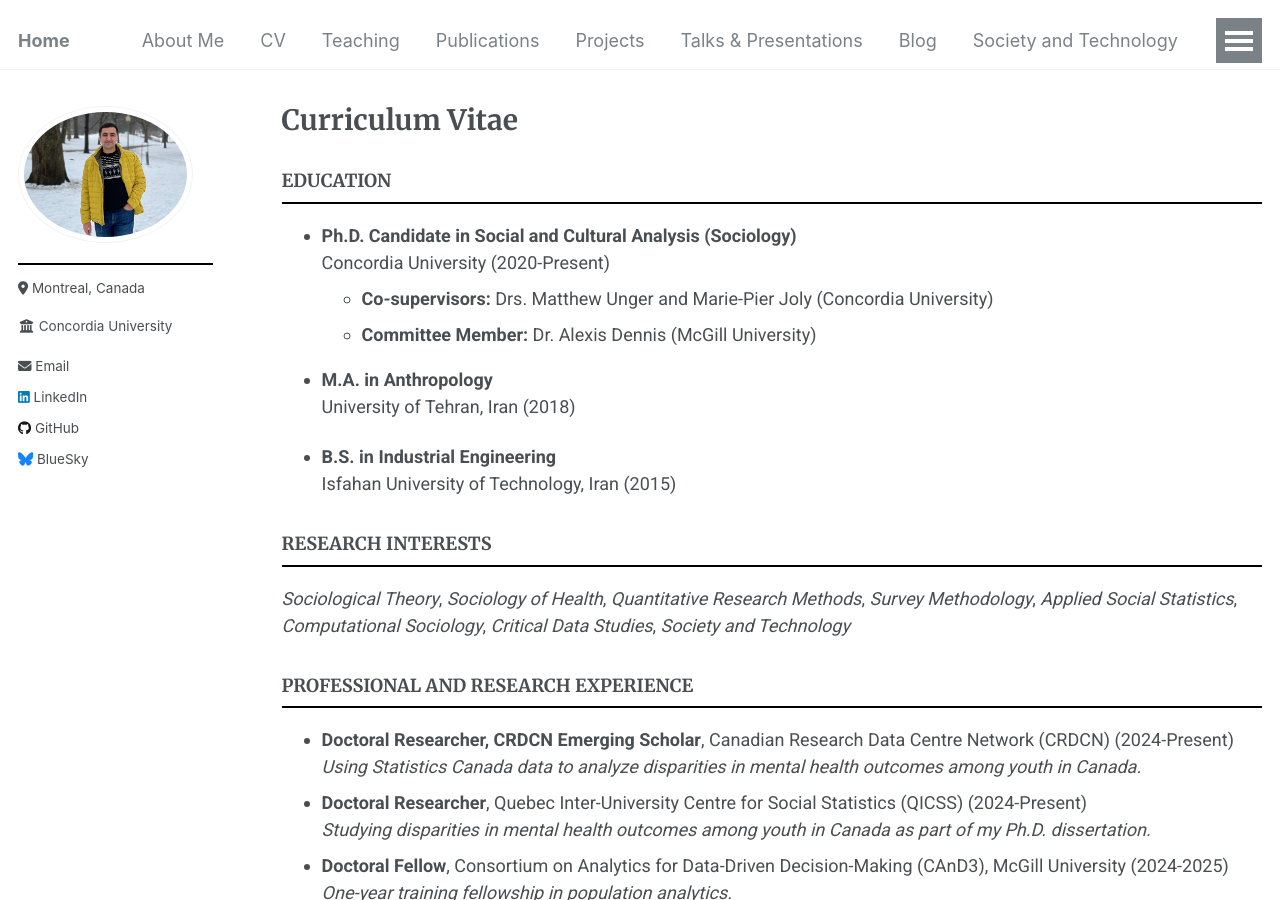
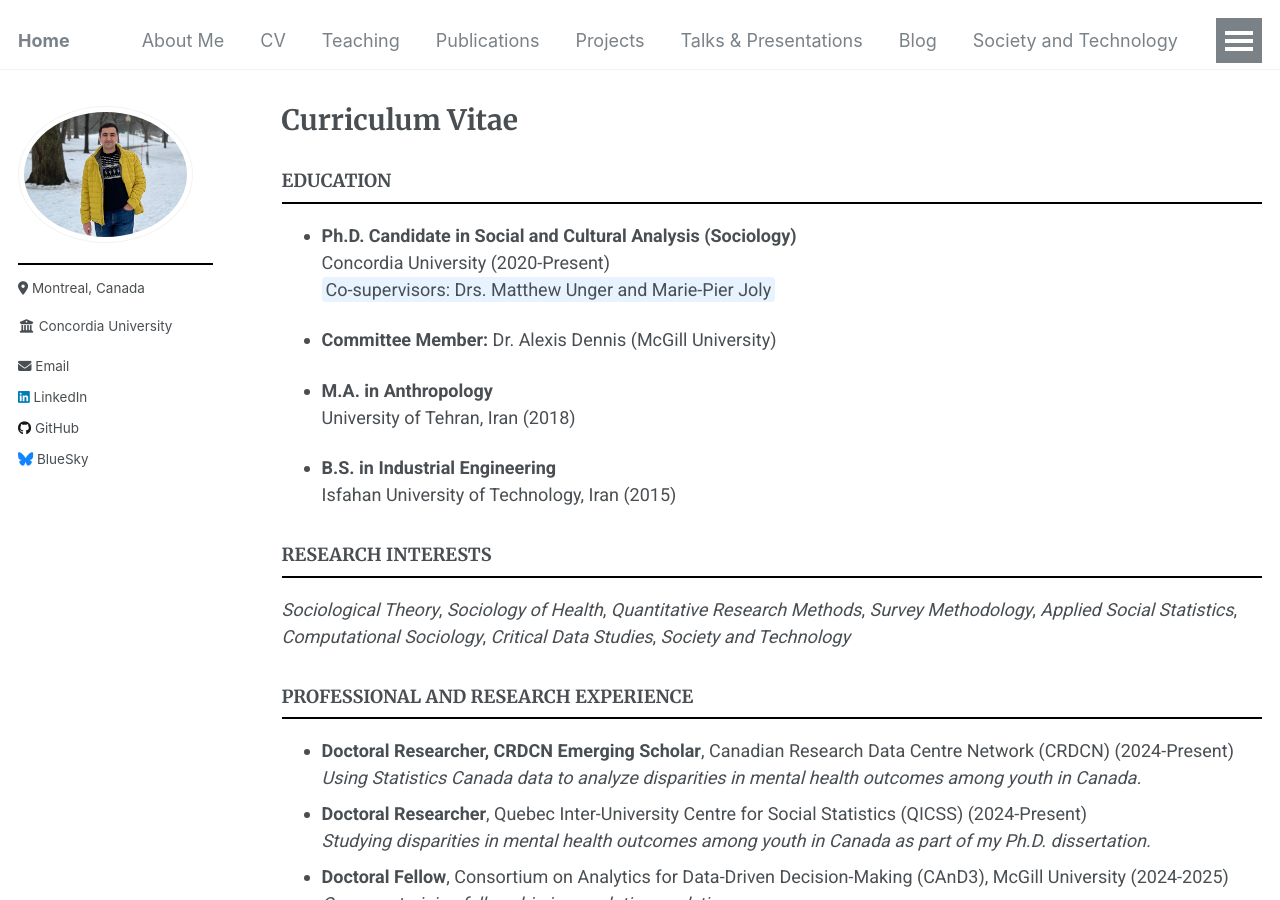
Before and after one commit to Mohsnmonji/mohsnmonji.github.io, a Jekyll site: the page built from _pages/Curriculum Vitae.md, in a window 1280 px wide and 900 px high. Built offline with Jekyll 4.4.1, drawn with Linux system fonts in a browser that asks for light colours.

Commit message:
Update Curriculum Vitae.md

```diff
--- a/_pages/Curriculum Vitae.md
+++ b/_pages/Curriculum Vitae.md
@@ -18,9 +18,10 @@ redirect_from:
 </style>
 
 ### EDUCATION
-- **Ph.D. Candidate in Social and Cultural Analysis (Sociology)**
+  - **Ph.D. Candidate in Social and Cultural Analysis (Sociology)**
   Concordia University (2020-Present)
-  - **Co-supervisors:** Drs. Matthew Unger and Marie-Pier Joly (Concordia University)
+  <span style="background-color: #e7f3fe; padding: 2px 4px; border-radius: 4px;">Co-supervisors: Drs. Matthew Unger and Marie-Pier Joly</span>
+
   - **Committee Member:** Dr. Alexis Dennis (McGill University)
 
 - **M.A. in Anthropology**
```
